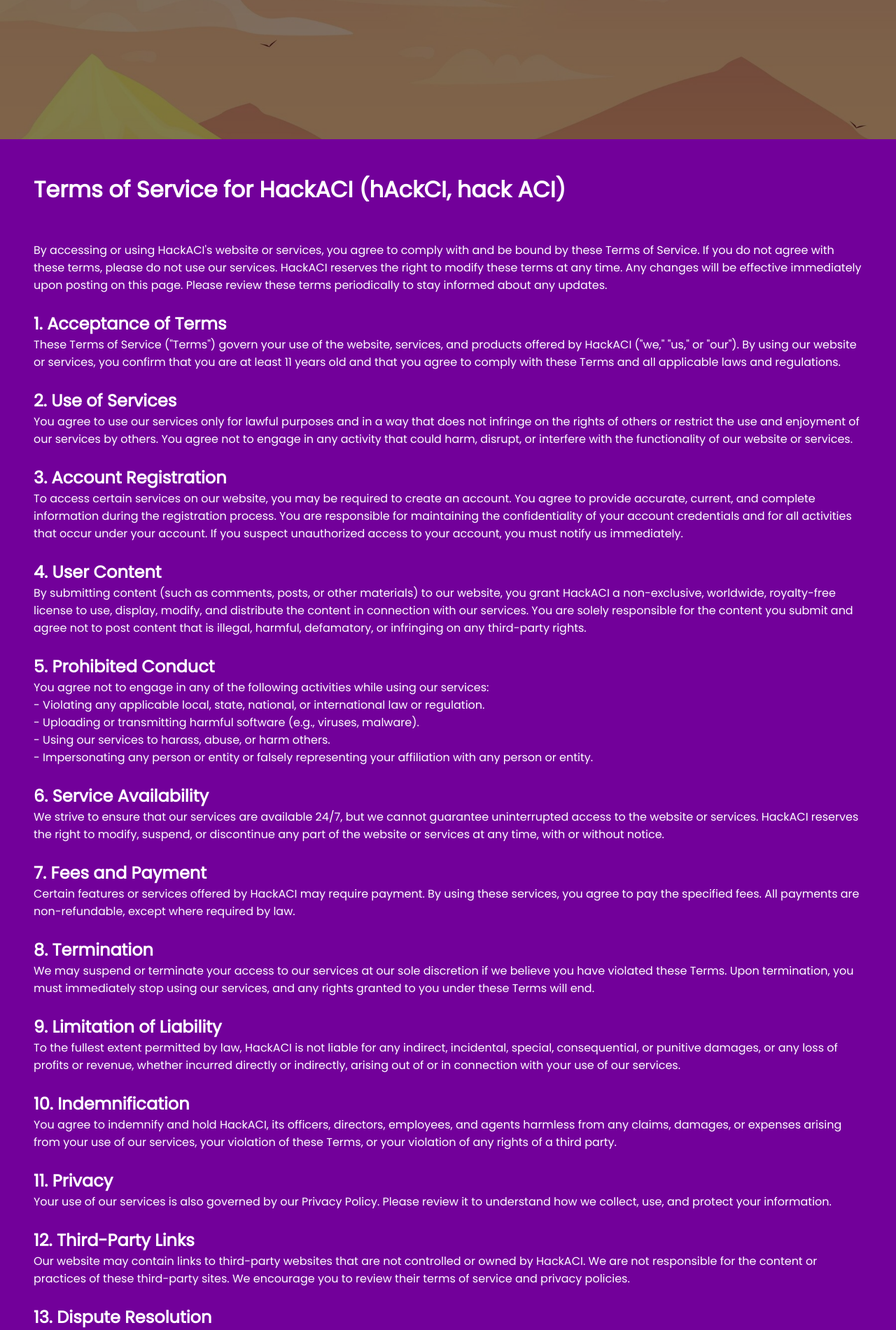
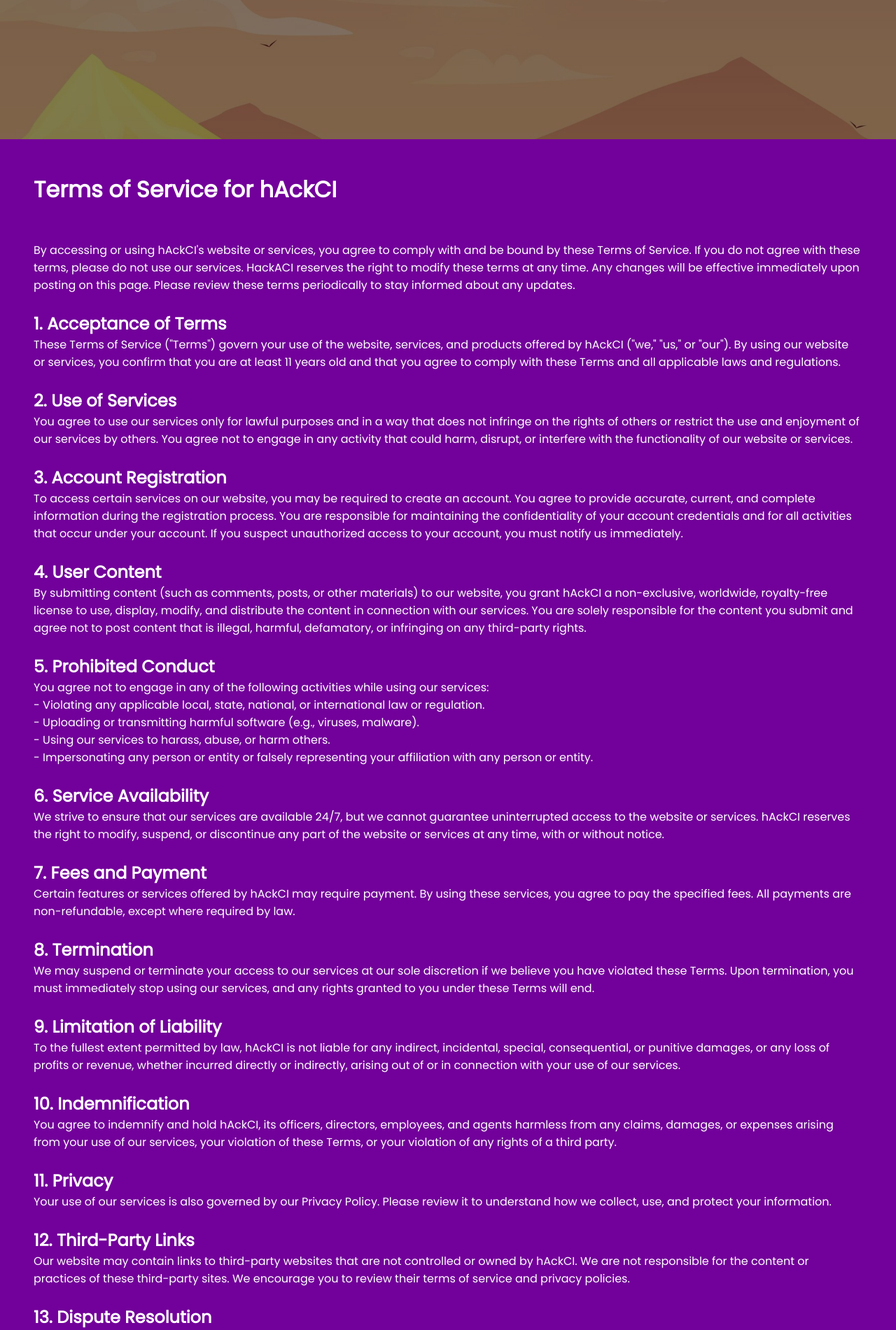
Before and after one commit to hackACI/hackACI-website, a Django app: page /tos/ in a window 1280 px wide. Shown: the part 351-2252 px from the top of the page at 70% size. Run offline with Django 5.2, Linux system fonts and the light colour scheme; some libraries are stand-ins or nearby versions.

Commit message:
fix priv policy and tos and fix about us page

```diff
--- a/templates/about.html
+++ b/templates/about.html
@@ -45,7 +45,7 @@
                         </div>
                         <div class="para-text">
                             <p>We create and manage <a href="{% url 'Events' %}">events</a> that highlight creativity and encourage new ideas to come to light in many ways. Our last event was ACI's first ever hackathon, and we plan to have new events in the future.</p>
-                            <img src="{% static "images/innovation.jpg" %}" alt="events image">
+                            <img src="{% static "images/bluecave.png" %}" alt="events image">
                         </div>
                     </div>
                 </article>
--- a/templates/privacypolicy.html
+++ b/templates/privacypolicy.html
@@ -22,8 +22,8 @@
                 </div>
             </section>
             <div class="main-content" style="color:var(--real-white);">
-                <h1>Privacy Policy for HackACI (hAckCI, hack ACI)</h1>
-                <p>At HackACI (also known as "hAckCI" and "hack ACI"), we are committed to protecting your privacy. This Privacy Policy explains how we collect, use, and disclose information about you when you access or use our website and services. By using our website or services, you agree to the terms outlined in this Privacy Policy.<br></p>
+                <h1>Privacy Policy for hAckCI</h1>
+                <p>At hAckCI, we are committed to protecting your privacy. This Privacy Policy explains how we collect, use, and disclose information about you when you access or use our website and services. By using our website or services, you agree to the terms outlined in this Privacy Policy.<br></p>
                 <p><br></p>
                 <h2>1. Information We Collect</h2>
                 <p><br></p>
--- a/templates/termsofservice.html
+++ b/templates/termsofservice.html
@@ -22,17 +22,17 @@
                 </div>
             </section>
             <div class="main-content" style="color:var(--real-white);">
-                <h1>Terms of Service for HackACI (hAckCI, hack ACI)</h1>
+                <h1>Terms of Service for hAckCI</h1>
                 <p><br><br></p>
-                <p>By accessing or using HackACI's website or services, you agree to comply with and be bound by these Terms of Service. If you do not agree with these terms, please do not use our services. HackACI reserves the right to modify these terms at any time. Any changes will be effective immediately upon posting on this page. Please review these terms periodically to stay informed about any updates.<br><br></p>
+                <p>By accessing or using hAckCI's website or services, you agree to comply with and be bound by these Terms of Service. If you do not agree with these terms, please do not use our services. HackACI reserves the right to modify these terms at any time. Any changes will be effective immediately upon posting on this page. Please review these terms periodically to stay informed about any updates.<br><br></p>
                 <h2>1. Acceptance of Terms<br></h2>
-                <p>These Terms of Service ("Terms") govern your use of the website, services, and products offered by HackACI ("we," "us," or "our"). By using our website or services, you confirm that you are at least 11 years old and that you agree to comply with these Terms and all applicable laws and regulations.<br><br></p>
+                <p>These Terms of Service ("Terms") govern your use of the website, services, and products offered by hAckCI ("we," "us," or "our"). By using our website or services, you confirm that you are at least 11 years old and that you agree to comply with these Terms and all applicable laws and regulations.<br><br></p>
                 <h2>2. Use of Services<br></h2>
                 <p>You agree to use our services only for lawful purposes and in a way that does not infringe on the rights of others or restrict the use and enjoyment of our services by others. You agree not to engage in any activity that could harm, disrupt, or interfere with the functionality of our website or services.<br><br></p>
                 <h2>3. Account Registration<br></h2>
                 <p>To access certain services on our website, you may be required to create an account. You agree to provide accurate, current, and complete information during the registration process. You are responsible for maintaining the confidentiality of your account credentials and for all activities that occur under your account. If you suspect unauthorized access to your account, you must notify us immediately.<br><br></p>
                 <h2>4. User Content<br></h2>
-                <p>By submitting content (such as comments, posts, or other materials) to our website, you grant HackACI a non-exclusive, worldwide, royalty-free license to use, display, modify, and distribute the content in connection with our services. You are solely responsible for the content you submit and agree not to post content that is illegal, harmful, defamatory, or infringing on any third-party rights.<br><br></p>
+                <p>By submitting content (such as comments, posts, or other materials) to our website, you grant hAckCI a non-exclusive, worldwide, royalty-free license to use, display, modify, and distribute the content in connection with our services. You are solely responsible for the content you submit and agree not to post content that is illegal, harmful, defamatory, or infringing on any third-party rights.<br><br></p>
                 <h2>5. Prohibited Conduct<br></h2>
                 <p>You agree not to engage in any of the following activities while using our services:<br>
                 - Violating any applicable local, state, national, or international law or regulation.<br>
@@ -40,23 +40,23 @@
                 - Using our services to harass, abuse, or harm others.<br>
                 - Impersonating any person or entity or falsely representing your affiliation with any person or entity.<br><br></p>
                 <h2>6. Service Availability<br></h2>
-                <p>We strive to ensure that our services are available 24/7, but we cannot guarantee uninterrupted access to the website or services. HackACI reserves the right to modify, suspend, or discontinue any part of the website or services at any time, with or without notice.<br><br></p>
+                <p>We strive to ensure that our services are available 24/7, but we cannot guarantee uninterrupted access to the website or services. hAckCI reserves the right to modify, suspend, or discontinue any part of the website or services at any time, with or without notice.<br><br></p>
                 <h2>7. Fees and Payment<br></h2>
-                <p>Certain features or services offered by HackACI may require payment. By using these services, you agree to pay the specified fees. All payments are non-refundable, except where required by law.<br><br></p>
+                <p>Certain features or services offered by hAckCI may require payment. By using these services, you agree to pay the specified fees. All payments are non-refundable, except where required by law.<br><br></p>
                 <h2>8. Termination<br></h2>
                 <p>We may suspend or terminate your access to our services at our sole discretion if we believe you have violated these Terms. Upon termination, you must immediately stop using our services, and any rights granted to you under these Terms will end.<br><br></p>
                 <h2>9. Limitation of Liability<br></h2>
-                <p>To the fullest extent permitted by law, HackACI is not liable for any indirect, incidental, special, consequential, or punitive damages, or any loss of profits or revenue, whether incurred directly or indirectly, arising out of or in connection with your use of our services.<br><br></p>
+                <p>To the fullest extent permitted by law, hAckCI is not liable for any indirect, incidental, special, consequential, or punitive damages, or any loss of profits or revenue, whether incurred directly or indirectly, arising out of or in connection with your use of our services.<br><br></p>
                 <h2>10. Indemnification<br></h2>
-                <p>You agree to indemnify and hold HackACI, its officers, directors, employees, and agents harmless from any claims, damages, or expenses arising from your use of our services, your violation of these Terms, or your violation of any rights of a third party.<br><br></p>
+                <p>You agree to indemnify and hold hAckCI, its officers, directors, employees, and agents harmless from any claims, damages, or expenses arising from your use of our services, your violation of these Terms, or your violation of any rights of a third party.<br><br></p>
                 <h2>11. Privacy<br></h2>
                 <p>Your use of our services is also governed by our Privacy Policy. Please review it to understand how we collect, use, and protect your information.<br><br></p>
                 <h2>12. Third-Party Links<br></h2>
-                <p>Our website may contain links to third-party websites that are not controlled or owned by HackACI. We are not responsible for the content or practices of these third-party sites. We encourage you to review their terms of service and privacy policies.<br><br></p>
+                <p>Our website may contain links to third-party websites that are not controlled or owned by hAckCI. We are not responsible for the content or practices of these third-party sites. We encourage you to review their terms of service and privacy policies.<br><br></p>
                 <h2>13. Dispute Resolution<br></h2>
-                <p>In the event of any dispute arising from or relating to these Terms, you agree to first attempt to resolve the matter informally by contacting HackACI. If the dispute cannot be resolved informally, it will be subject to binding arbitration in accordance with the rules of the American Arbitration Association.<br><br></p>
+                <p>In the event of any dispute arising from or relating to these Terms, you agree to first attempt to resolve the matter informally by contacting hAckCI. If the dispute cannot be resolved informally, it will be subject to binding arbitration in accordance with the rules of the American Arbitration Association.<br><br></p>
                 <h2>14. Changes to Terms of Service<br></h2>
-                <p>HackACI reserves the right to update or modify these Terms at any time. Any changes will be posted on this page with an updated effective date. By continuing to use our services after the updated Terms are posted, you agree to be bound by the revised Terms.<br><br></p>
+                <p>hAckCI reserves the right to update or modify these Terms at any time. Any changes will be posted on this page with an updated effective date. By continuing to use our services after the updated Terms are posted, you agree to be bound by the revised Terms.<br><br></p>
                 <h2>15. Contact Us<br></h2>
                 <p>If you have any questions about these Terms of Service, please contact us at:<br>
                 - Email: agincourtcihackathon@gmail.com<br>
```
Also changed, not shown: static/images/innovation.jpg (deleted).
